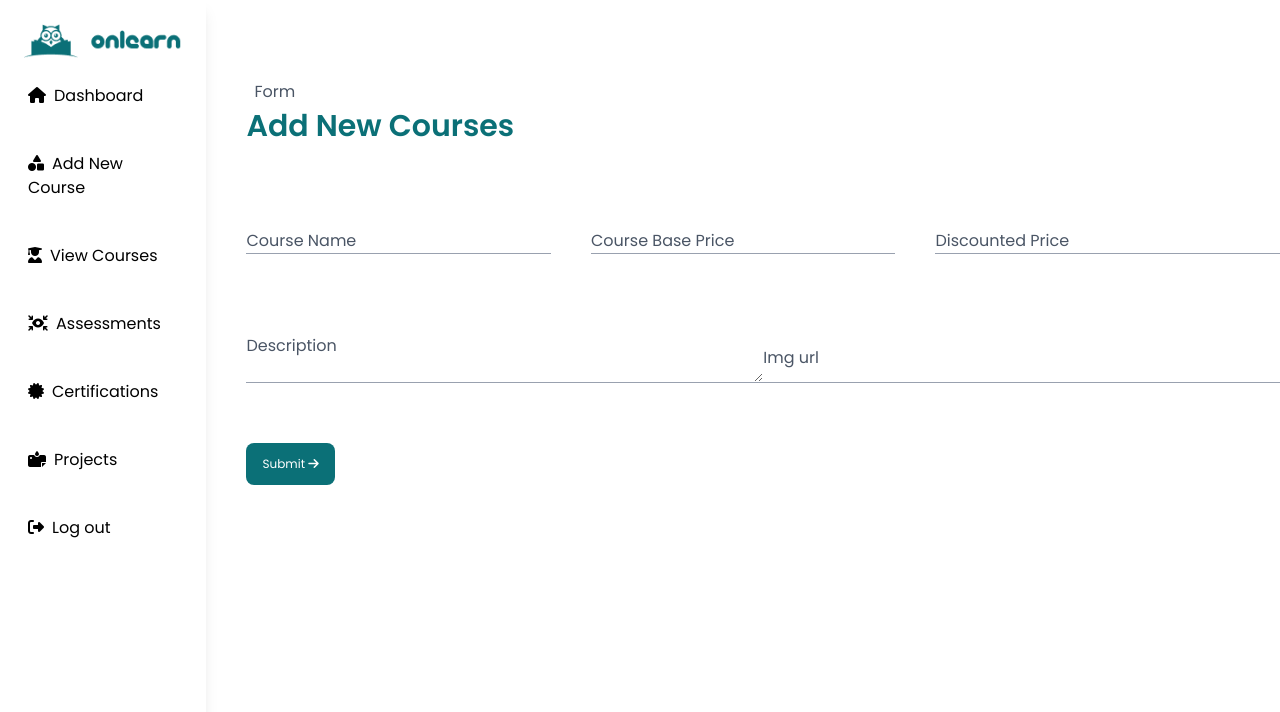
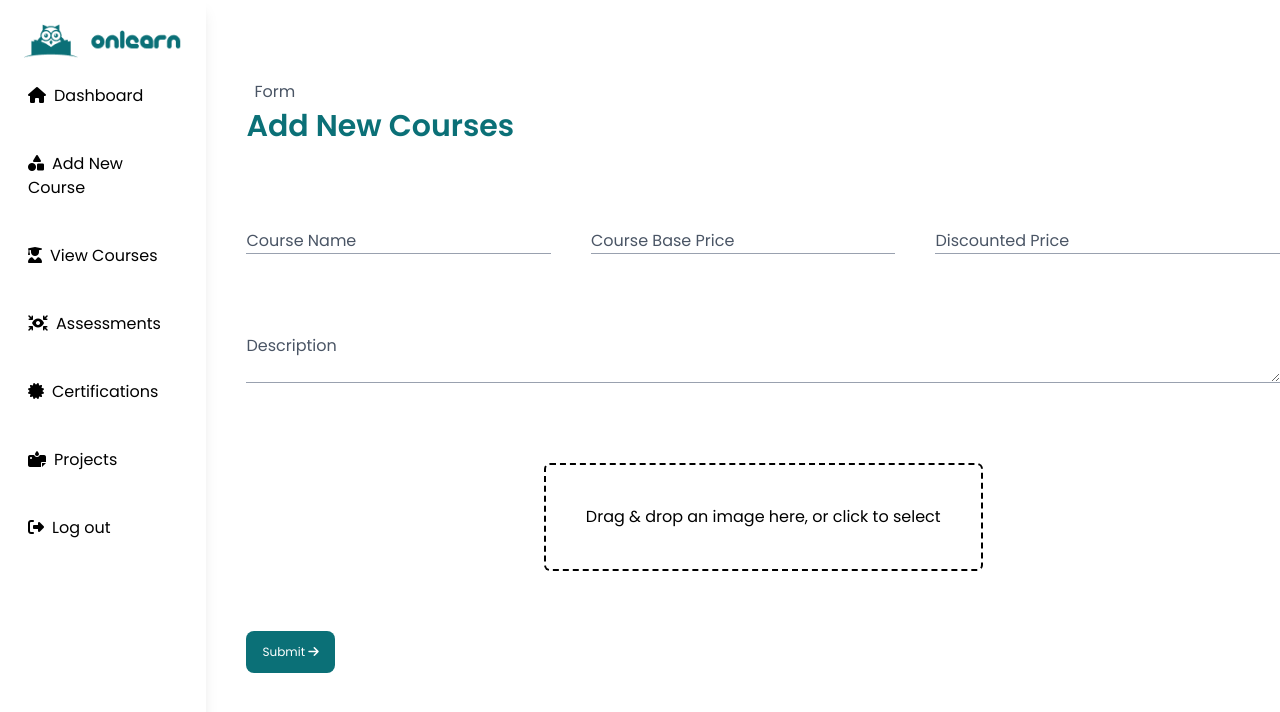
Before and after one commit to thephotogenicbug/onlearn-frontend, a React (Vite) app: page /admin/add-course in a window 1280 px wide. Shown: the top 712 px of the page. Built offline with nearby package versions, Linux system fonts and the light colour scheme.

Commit message:
create a function to handle Add new course form and implement drop down for image

```diff
--- a/package.json
+++ b/package.json
@@ -13,6 +13,7 @@
     "@tailwindcss/vite": "^4.1.10",
     "react": "^19.1.0",
     "react-dom": "^19.1.0",
+    "react-dropzone": "^14.3.8",
     "react-router-dom": "^7.6.3",
     "swiper": "^11.2.10",
     "tailwindcss": "^4.1.10"
--- a/src/pages/AddCourseForm.jsx
+++ b/src/pages/AddCourseForm.jsx
@@ -1,7 +1,40 @@
-import React from "react";
+import React, { useCallback, useState } from "react";
 import SideBar from "../components/SideBar/SideBar";
+import { useDropzone } from "react-dropzone";
 
 const AddCourseForm = () => {
+  const [courseName, setCourseName] = useState("");
+  const [description, setDescription] = useState("");
+  const [basePrice, setBasePrice] = useState("");
+  const [discountedPrice, setDiscountedPrice] = useState("");
+  const [image, setImage] = useState();
+
+  const onDrop = useCallback((acceptedFiles) => {
+    if (acceptedFiles.length > 0) {
+      setImage(acceptedFiles[0]); // This is the actual File object
+    }
+  }, []);
+  const { getRootProps, getInputProps, isDragActive } = useDropzone({
+    onDrop,
+    accept: { "image/*": [] },
+    multiple: false,
+  });
+
+  const SubmitForm = (e) => {
+    e.preventDefault();
+    const formData = new FormData();
+    formData.append("coursename", courseName);
+    formData.append("coursedesc", description);
+    formData.append("baseprice", basePrice);
+    formData.append("price", discountedPrice);
+    formData.append("image", image);
+
+
+    for (let pair of formData.entries()) {
+      console.log(`${pair[0]}:`, pair[1]);
+    }
+  };
+
   return (
     <div>
       <div className=" flex flex-row ">
@@ -14,37 +47,57 @@ const AddCourseForm = () => {
               Add New Courses
             </h1>
           </div>
-          <form>
+          <form onSubmit={SubmitForm}>
             <div className=" mt-20">
               <div className=" grid grid-cols-1 md:grid-cols-3 space-y-15 md:space-y-0 md:space-x-10 ">
                 <input
                   type="text"
                   placeholder="Course Name"
+                  value={courseName}
+                  onChange={(e) => setCourseName(e.target.value)}
                   className=" border-b-1 border-gray-400 placeholder:text-gray-600 outline-none"
                 />
                 <input
                   type="number"
                   placeholder="Course Base Price"
+                  value={basePrice}
+                  onChange={(e) => setBasePrice(e.target.value)}
                   className=" border-b-1 border-gray-400 placeholder:text-gray-600 outline-none"
                 />
                 <input
                   type="number"
                   placeholder="Discounted Price"
+                  value={discountedPrice}
+                  onChange={(e) => setDiscountedPrice(e.target.value)}
                   className=" border-b-1 border-gray-400 placeholder:text-gray-600 outline-none"
                 />
               </div>
               <div className=" mt-20">
-                <div className=" grid grid-cols-1 md:grid-cols-2 space-y-15 md:space-y-0 md:space-x-10 ">
+                <div className=" grid grid-cols-1 md:grid-cols-1 space-y-15 md:space-y-0 md:space-x-10 ">
                   <textarea
                     type="text"
                     placeholder="Description"
+                    value={description}
+                    onChange={(e) => setDescription(e.target.value)}
                     className=" w-full  border-b-1 border-gray-400 placeholder:text-gray-600 outline-none "
                   ></textarea>
-                  <input
-                    type="text"
-                    placeholder="Img url"
-                    className=" border-b-1 border-gray-400 placeholder:text-gray-600 outline-none "
-                  />
+                </div>
+              </div>
+              <div className=" mt-20">
+                <div className=" flex justify-center items-center space-y-15 md:space-y-0 md:space-x-10 ">
+                  <div
+                    {...getRootProps()}
+                    className="border-2 p-10 border-dashed rounded-md text-center"
+                  >
+                    <input {...getInputProps()} />
+                    {isDragActive ? (
+                      <p>Drop the image here...</p>
+                    ) : image ? (
+                      <p>Selected file: {image.name}</p>
+                    ) : (
+                      <p>Drag & drop an image here, or click to select</p>
+                    )}
+                  </div>
                 </div>
               </div>
 
```
Also changed, not shown: 1 other file (tests, documents, lock files or other folders).
